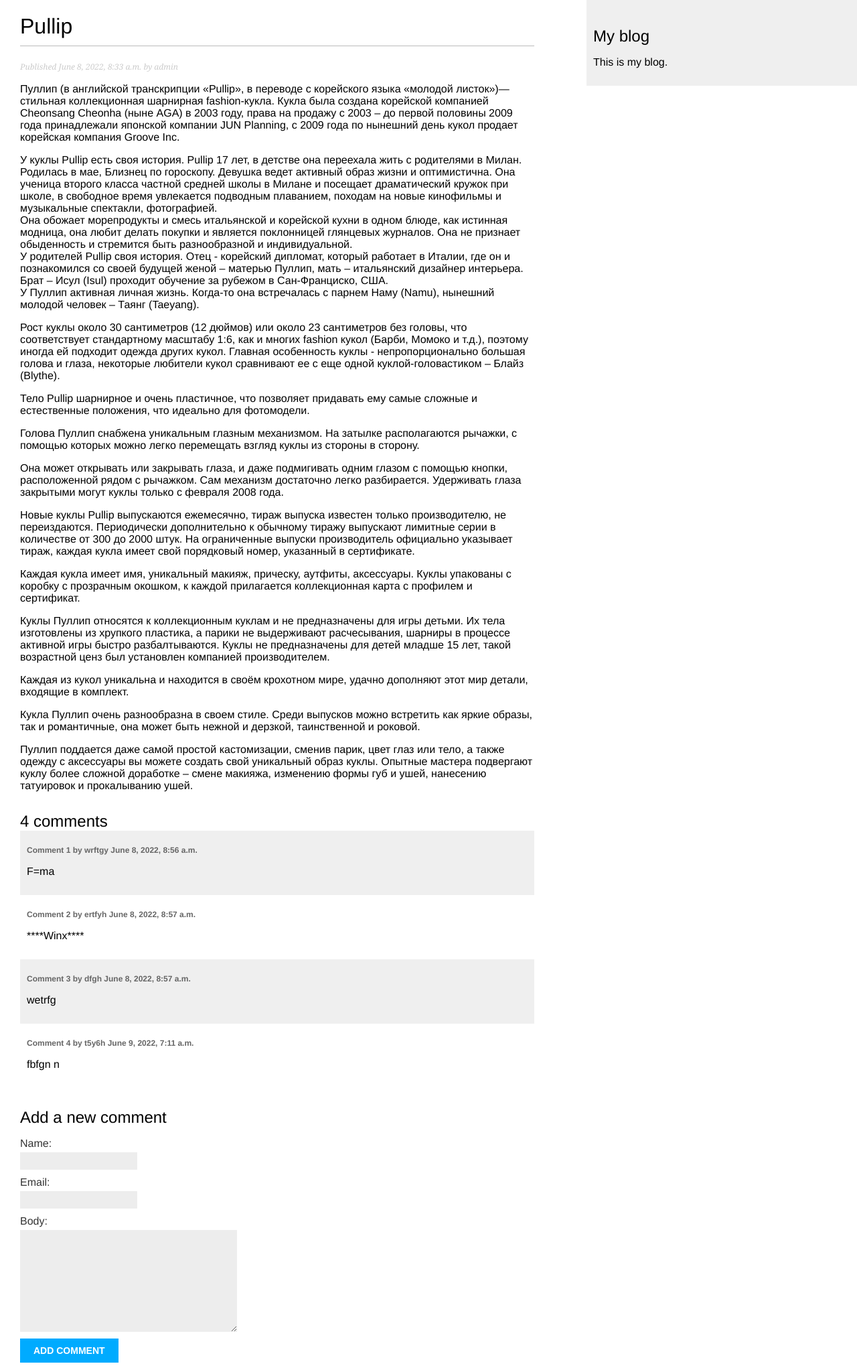
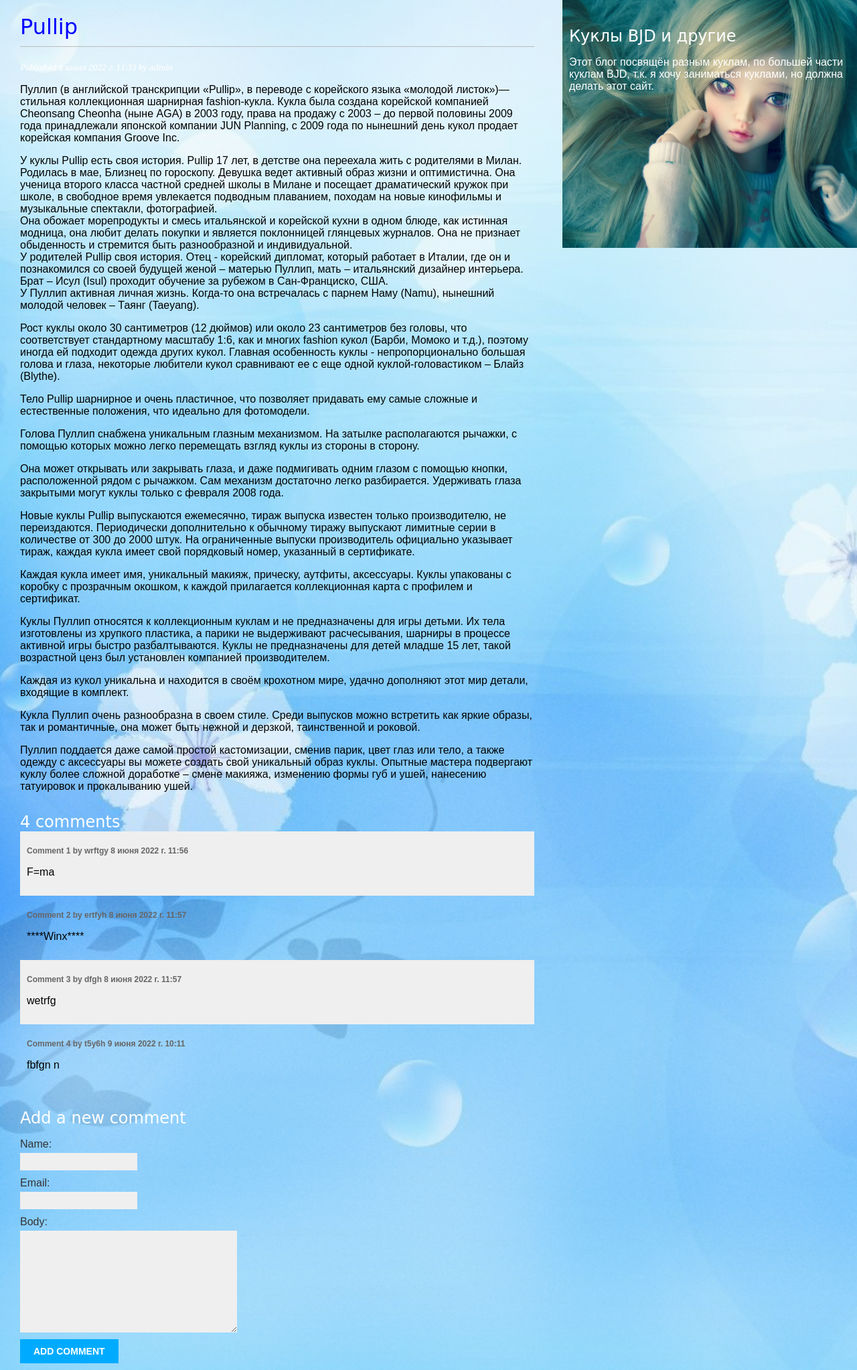
Before and after one commit to muza614/-, a Django app: page /blog/5/ in a window 1280 px wide. Shown: the whole page at 67% size. Run offline with Django 4.2, Linux system fonts and the light colour scheme; data comes from the database, SQL or seed files in the repository; both versions use the stored data as it was after the commit.

Commit message:
практика 3

```diff
--- a/mysite/blog/static/css/blog.css
+++ b/mysite/blog/static/css/blog.css
@@ -1,23 +1,31 @@
 body {
     margin:0;
     padding:0;
-    font-family:helvetica, sans-serif;
+    font-family:MS Sans Serif, sans-serif;
+	background: url(r.bmpq.png) no-repeat;
+	background-size:cover;
 }
 
 a {
-    color:#00abff;
+    color:#0000ff;
     text-decoration:none;
+	font-family:Monotype Corsiva, cursive;
 }
 
 h1 {
     font-weight:normal;
     border-bottom:1px solid #bbb;
     padding:0 0 10px 0;
+	font-family:Monotype Corsiva, cursive;
+	color:#0000ff;
 }
+
 
 h2 {
     font-weight:normal;
     margin:30px 0 0;
+	font-family:Monotype Corsiva, cursive;
+	color:#ffffff;
 }
 
 #content {
@@ -28,17 +36,22 @@
 
 #sidebar {
     float:right;
-    width:30%;
+    width:420px;
     padding:10px;
-    background:#efefef;
-    height:100%;
+    background:#91c2f5;
+	background: url(Безымянный1.png) no-repeat;
+	background-size:cover;
+    height:350px;
+	color:#ffffff
+
 }
 
 p.date {
-    color:#ccc;
+    color:#ffffff;
     font-family: georgia, serif;
     font-size: 12px;
     font-style: italic;
+
 }
 
 /* pagination */
@@ -58,7 +71,7 @@
     clear:both;
     float:left;
     margin:0 0 10px;
-    background:#ededed;
+    background:#efefef;
     border:0;
     padding:6px 10px;
     font-size:12px;
--- a/mysite/blog/templates/blog/base.html
+++ b/mysite/blog/templates/blog/base.html
@@ -11,8 +11,8 @@
     {% endblock %}
   </div>
   <div id="sidebar">
-    <h2>My blog</h2>
-    <p>This is my blog.</p>
+    <h2>Куклы BJD и другие</h2>
+    <p>Этот блог посвящён разным куклам, по большей части куклам BJD, т.к. я хочу заниматься куклами, но должна делать этот сайт.</p>
   </div>
 </body>
 </html>
--- a/mysite/mysite/settings.py
+++ b/mysite/mysite/settings.py
@@ -105,9 +105,9 @@
 # Internationalization
 # https://docs.djangoproject.com/en/4.0/topics/i18n/
 
-LANGUAGE_CODE = 'en-us'
 
-TIME_ZONE = 'UTC'
+LANGUAGE_CODE = 'ru-ru'
+TIME_ZONE = 'Europe/Moscow'
 
 USE_I18N = True
 
--- a/mysite/mysite/urls.py
+++ b/mysite/mysite/urls.py
@@ -3,4 +3,5 @@
 urlpatterns = [
      path('admin/', admin.site.urls),
      path('blog/', include('blog.urls', namespace='blog')),
+     path('', include('blog.urls', namespace='blog')),
     ]
```
Also changed, not shown: mysite/blog/static/css/1618523624_48-phonoteka_org-p-nezhno-goluboi-fon-dlya-fotoshopa-48.jpg (added), mysite/blog/static/css/r.bmp.png (added), mysite/blog/static/css/r.bmpq.png (added), mysite/blog/static/css/shutterstock_42204121.jpg (added), mysite/blog/static/css/Безымянны1й.png (added), mysite/blog/static/css/Безымянный.png (added), mysite/blog/static/css/Безымянный1.png (added), mysite/db.sqlite3.
